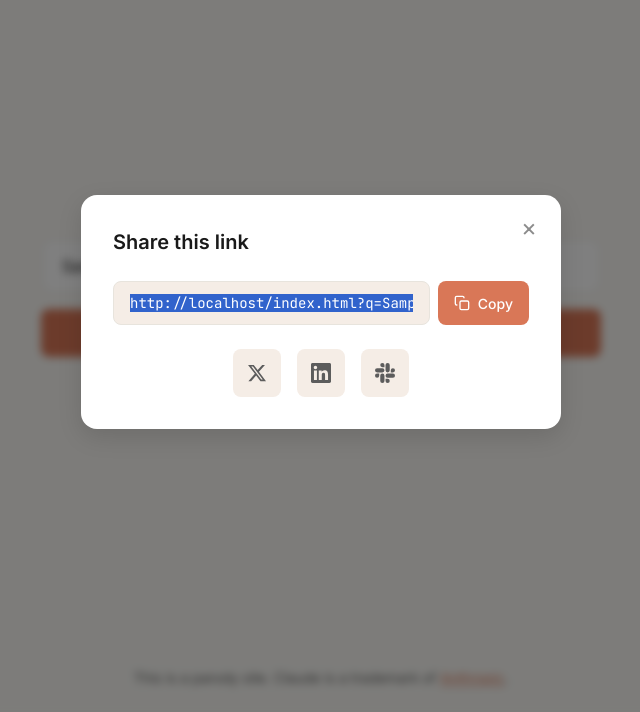
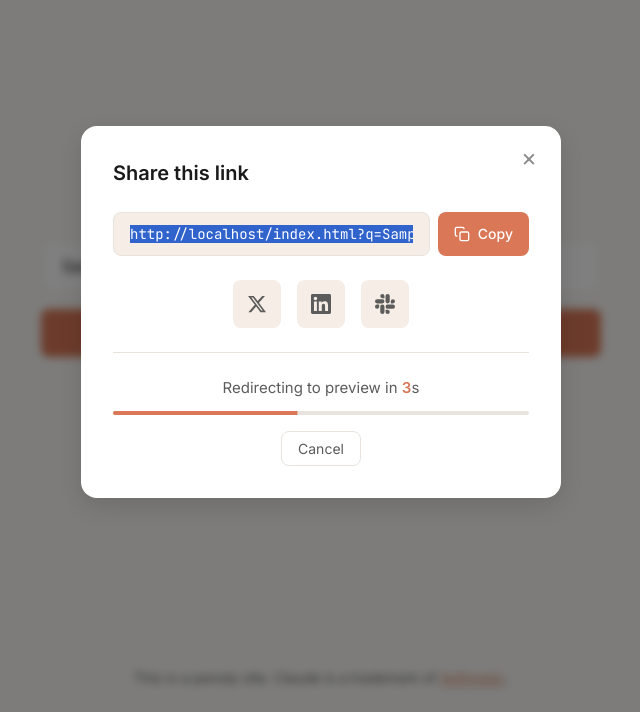
Before and after one commit to henryabra/lmctfy, a plain HTML site: page index.html in a window 1280 px wide. Both pictures are taken after typing "Sample" into the empty fields and a click on the button "Generate Link". Shown: the part 88-800 px from the top of the page, without its empty margins (319-959 px from the left). Drawn offline with Linux system fonts and the light colour scheme.

Commit message:
Add countdown timer with auto-redirect to preview

```diff
--- a/index.html
+++ b/index.html
@@ -178,6 +178,15 @@
           <svg viewBox="0 0 24 24" fill="currentColor" aria-hidden="true"><path d="M5.042 15.165a2.528 2.528 0 0 1-2.52 2.523A2.528 2.528 0 0 1 0 15.165a2.527 2.527 0 0 1 2.522-2.52h2.52v2.52zM6.313 15.165a2.527 2.527 0 0 1 2.521-2.52 2.527 2.527 0 0 1 2.521 2.52v6.313A2.528 2.528 0 0 1 8.834 24a2.528 2.528 0 0 1-2.521-2.522v-6.313zM8.834 5.042a2.528 2.528 0 0 1-2.521-2.52A2.528 2.528 0 0 1 8.834 0a2.528 2.528 0 0 1 2.521 2.522v2.52H8.834zM8.834 6.313a2.528 2.528 0 0 1 2.521 2.521 2.528 2.528 0 0 1-2.521 2.521H2.522A2.528 2.528 0 0 1 0 8.834a2.528 2.528 0 0 1 2.522-2.521h6.312zM18.956 8.834a2.528 2.528 0 0 1 2.522-2.521A2.528 2.528 0 0 1 24 8.834a2.528 2.528 0 0 1-2.522 2.521h-2.522V8.834zM17.688 8.834a2.528 2.528 0 0 1-2.523 2.521 2.527 2.527 0 0 1-2.52-2.521V2.522A2.527 2.527 0 0 1 15.165 0a2.528 2.528 0 0 1 2.523 2.522v6.312zM15.165 18.956a2.528 2.528 0 0 1 2.523 2.522A2.528 2.528 0 0 1 15.165 24a2.527 2.527 0 0 1-2.52-2.522v-2.522h2.52zM15.165 17.688a2.527 2.527 0 0 1-2.52-2.523 2.526 2.526 0 0 1 2.52-2.52h6.313A2.527 2.527 0 0 1 24 15.165a2.528 2.528 0 0 1-2.522 2.523h-6.313z"/></svg>
         </button>
       </div>
+      <div class="countdown-container">
+        <div class="countdown-text">
+          Redirecting to preview in <span id="countdown-number">5</span>s
+        </div>
+        <div class="countdown-bar">
+          <div id="countdown-progress" class="countdown-progress"></div>
+        </div>
+        <button id="cancel-redirect" class="btn-cancel">Cancel</button>
+      </div>
     </div>
   </div>
 
--- a/scripts/share.js
+++ b/scripts/share.js
@@ -5,6 +5,10 @@
 
 // DOM Elements (cached on first use)
 let els = null;
+
+// Countdown state
+let countdownInterval = null;
+let countdownSeconds = 5;
 
 function getElements() {
   if (els) return els;
@@ -20,6 +24,10 @@ function getElements() {
     shareTwitter: document.getElementById('share-twitter'),
     shareLinkedin: document.getElementById('share-linkedin'),
     shareSlack: document.getElementById('share-slack'),
+    countdownNumber: document.getElementById('countdown-number'),
+    countdownProgress: document.getElementById('countdown-progress'),
+    countdownContainer: document.querySelector('.countdown-container'),
+    cancelBtn: document.getElementById('cancel-redirect'),
   };
 
   return els;
@@ -51,6 +59,9 @@ export function initShare() {
   elements.shareTwitter?.addEventListener('click', shareToTwitter);
   elements.shareLinkedin?.addEventListener('click', shareToLinkedIn);
   elements.shareSlack?.addEventListener('click', copyForSlack);
+
+  // Cancel redirect button
+  elements.cancelBtn?.addEventListener('click', cancelCountdown);
 }
 
 /**
@@ -66,6 +77,9 @@ export function showShareModal(url) {
   setTimeout(() => {
     elements.shareUrl.select();
   }, 100);
+
+  // Start countdown
+  startCountdown(url);
 }
 
 /**
@@ -74,6 +88,62 @@ export function showShareModal(url) {
 export function hideShareModal() {
   const elements = getElements();
   elements.modal.classList.add('hidden');
+  cancelCountdown();
+}
+
+/**
+ * Start the countdown timer
+ */
+function startCountdown(url) {
+  const elements = getElements();
+  let seconds = countdownSeconds;
+
+  // Reset UI
+  elements.countdownContainer.classList.remove('cancelled');
+  elements.countdownNumber.textContent = seconds;
+  elements.countdownProgress.style.transform = 'scaleX(1)';
+  elements.cancelBtn.textContent = 'Cancel';
+
+  // Clear any existing interval
+  if (countdownInterval) {
+    clearInterval(countdownInterval);
+  }
+
+  // Animate progress bar
+  requestAnimationFrame(() => {
+    elements.countdownProgress.style.transform = 'scaleX(0)';
+    elements.countdownProgress.style.transition = `transform ${countdownSeconds}s linear`;
+  });
+
+  // Start countdown
+  countdownInterval = setInterval(() => {
+    seconds--;
+    elements.countdownNumber.textContent = seconds;
+
+    if (seconds <= 0) {
+      clearInterval(countdownInterval);
+      countdownInterval = null;
+      // Redirect to the URL
+      window.location.href = url;
+    }
+  }, 1000);
+}
+
+/**
+ * Cancel the countdown
+ */
+function cancelCountdown() {
+  const elements = getElements();
+
+  if (countdownInterval) {
+    clearInterval(countdownInterval);
+    countdownInterval = null;
+  }
+
+  elements.countdownContainer.classList.add('cancelled');
+  elements.countdownNumber.textContent = '—';
+  elements.countdownProgress.style.transition = 'none';
+  elements.cancelBtn.textContent = 'Cancelled';
 }
 
 /**
--- a/styles/main.css
+++ b/styles/main.css
@@ -758,6 +758,66 @@ h1 {
   transform: scale(0.95);
 }
 
+/* Countdown */
+.countdown-container {
+  margin-top: 1.5rem;
+  padding-top: 1.5rem;
+  border-top: 1px solid var(--bg-card);
+  text-align: center;
+}
+
+.countdown-text {
+  font-size: 0.9375rem;
+  color: var(--text-secondary);
+  margin-bottom: 0.75rem;
+}
+
+#countdown-number {
+  font-weight: 600;
+  color: var(--claude-orange);
+  font-variant-numeric: tabular-nums;
+}
+
+.countdown-bar {
+  height: 4px;
+  background: var(--bg-card);
+  border-radius: 2px;
+  overflow: hidden;
+  margin-bottom: 1rem;
+}
+
+.countdown-progress {
+  height: 100%;
+  background: var(--claude-orange);
+  width: 100%;
+  transform-origin: left;
+  transition: transform 1s linear;
+}
+
+.btn-cancel {
+  padding: 0.5rem 1rem;
+  font-size: 0.875rem;
+  color: var(--text-secondary);
+  background: transparent;
+  border: 1px solid var(--bg-card);
+  border-radius: var(--radius-sm);
+  cursor: pointer;
+  transition: background 0.2s, color 0.2s;
+}
+
+.btn-cancel:hover {
+  background: var(--bg-card);
+  color: var(--text-primary);
+}
+
+.countdown-container.cancelled .countdown-text {
+  color: var(--text-muted);
+}
+
+.countdown-container.cancelled .countdown-progress {
+  background: var(--text-muted);
+}
+
 /* ============================================
    Toast Notification
    ============================================ */
```
